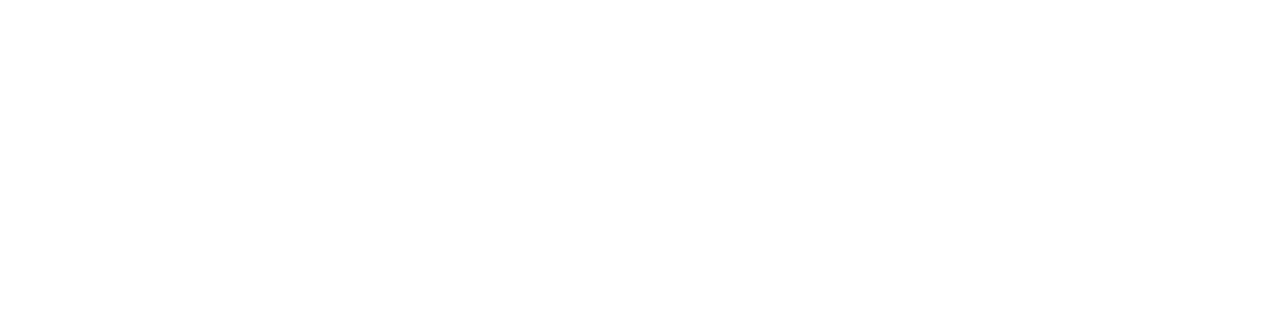
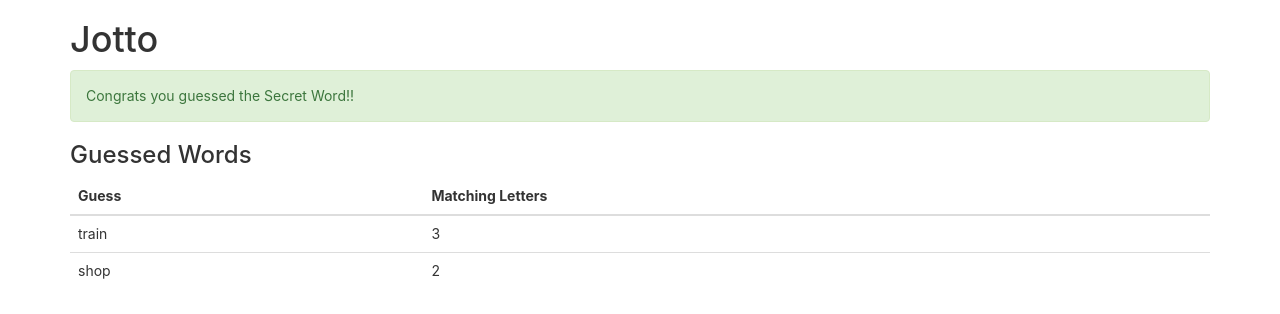
Before and after one commit to eamonnprwalsh-zz/react_jotto_application, a React (Create React App) app: page / in a window 1280 px wide. Shown: the top 314 px of the page. Built offline with nearby package versions, Linux system fonts and the light colour scheme.

Commit message:
Adding Bootstrap styling

```diff
--- a/public/index.html
+++ b/public/index.html
@@ -24,6 +24,10 @@
       work correctly both with client-side routing and a non-root public URL.
       Learn how to configure a non-root public URL by running `npm run build`.
     -->
+
+    <!-- Latest compiled and minified CSS -->
+    <link rel="stylesheet" href="https://maxcdn.bootstrapcdn.com/bootstrap/3.3.7/css/bootstrap.min.css" integrity="sha384-BVYiiSIFeK1dGmJRAkycuHAHRg32OmUcww7on3RYdg4Va+PmSTsz/K68vbdEjh4u" crossorigin="anonymous">
+
     <title>React App</title>
   </head>
   <body>
--- a/src/App.js
+++ b/src/App.js
@@ -1,10 +1,17 @@
-import logo from './logo.svg';
-import './App.css';
-import Congrats from './component/Congrats/Congrats'
+import logo from "./logo.svg";
+import "./App.css";
+import Congrats from "./component/Congrats/Congrats";
+import GuessedWords from "./component/GuessedWords/GuessedWords";
 
 function App() {
   return (
-    <div className="App">
+    <div className="container">
+      <h1>Jotto</h1>
+      <Congrats success={true} />
+      <GuessedWords
+        guessedWords={[{guessedWord: 'train', letterMatchCount: 3},
+                        {guessedWord: 'shop', letterMatchCount: 2}]}
+      />
     </div>
   );
 }
--- a/src/component/Congrats/Congrats.js
+++ b/src/component/Congrats/Congrats.js
@@ -5,7 +5,7 @@
   let successMessage;
 
   if (props.success) {
-    successMessage = <div data-test="congrats-message">Congrats!!</div>;
+    successMessage = <div data-test="congrats-message" className="alert alert-success">Congrats you guessed the Secret Word!!</div>;
   } else {
     successMessage = <div data-test="congrats-message"></div>;
   }
--- a/src/component/GuessedWords/GuessedWords.js
+++ b/src/component/GuessedWords/GuessedWords.js
@@ -8,21 +8,21 @@
   let contents;
   if (props.guessedWords.length === 0) {
     contents = (
-      <span data-test="guessed-word-instructions">Please guess a Word</span>
+      <span data-test="guessed-word-instructions">Try to guess the Secret Word</span>
     );
   } else {
     const guessWordsRow = props.guessedWords.map((word, index) => (
       <tr data-test="guessed-word" key={index}>
-        <td>word.guessedWord</td>
-        <td>word.letterMatchCount</td>
+        <td>{word.guessedWord}</td>
+        <td>{word.letterMatchCount}</td>
       </tr>
     ));
 
     contents = (
       <div data-test="guessed-words">
         <h3>Guessed Words</h3>
-        <table>
-          <thead>
+        <table className="table table-sm">
+          <thead className="thead-light">
             <tr>
               <th>Guess</th>
               <th>Matching Letters</th>
```
Also changed, not shown: 1 other file (tests, documents, lock files or other folders).
